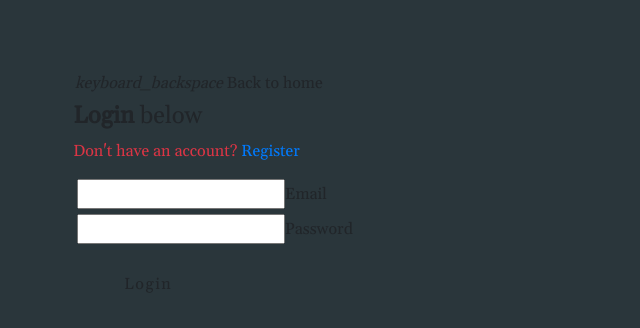
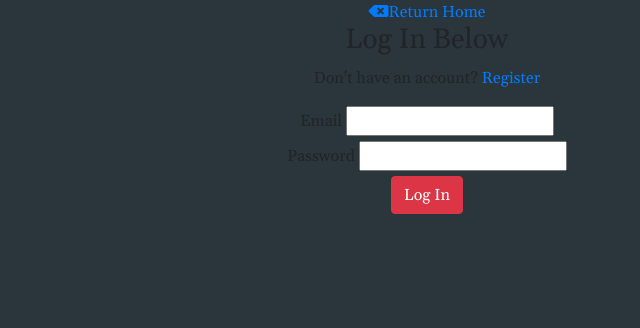
Before and after one commit to ksentak/omega-app, a React (Create React App) app in the folder client/: page /login in a window 1280 px wide. Shown: the top 328 px of the page, without its empty margins (213-853 px from the left). Built offline with nearby package versions, Linux system fonts and the light colour scheme.

Commit message:
Organized code in login.js to be more concise

```diff
--- a/client/src/components/auth/Login.js
+++ b/client/src/components/auth/Login.js
@@ -24,7 +24,8 @@ class Login extends Component {
 
 	componentWillReceiveProps(nextProps) {
 		if (nextProps.auth.isAuthenticated) {
-			this.props.history.push("/dashboard"); // push user to dashboard when they login
+			// Push user to dashboard when they login
+			this.props.history.push("/dashboard");
 		}
 		if (nextProps.errors) {
 			this.setState({
@@ -42,74 +43,63 @@ class Login extends Component {
 			email: this.state.email,
 			password: this.state.password
 		};
-		this.props.loginUser(userData); // since we handle the redirect within our component, we don't need to pass in this.props.history as a parameter
+		this.props.loginUser(userData);
 	};
 	render() {
 		const { errors } = this.state;
 		return (
 			<div className="container">
-				<div style={{ marginTop: "4rem" }} className="row">
-					<div className="col-sm-10 offset-2">
-						<Link to="/" className="btn">
-							<i className="material">keyboard_backspace</i> Back to
-							home
-            </Link>
-						<div className="col-sm-12" style={{ paddingLeft: "11.250px" }}>
-							<h4>
-								<b>Login</b> below
-              </h4>
-							<p className="text-danger">
-								Don't have an account? <Link to="/register">Register</Link>
-							</p>
-						</div>
+				<div className="row">
+					<div className="col-sm-10 offset-1 text-center returnHome">
+						<Link to="/"><i class="fas fa-backspace"></i>Return Home</Link>
+					</div>
+				</div>
+
+				<div className="row">
+					<div className="col-sm-10 offset-1 text-center registerText">
+						<h3>Log In Below</h3>
+						<p>Don't have an account? <Link to="/register">Register</Link></p>
+					</div>
+				</div>
+
+				<div className="row">
+					<div className="col-sm-10 offset-1 text-center">
 						<form noValidate onSubmit={this.onSubmit}>
-							<div className="input-field col-sm-12">
+							{/* Email */}
+							<div className="col-sm-8 offset-2">
+								<label htmlFor="email">Email</label>
+								<span className="text-danger">{errors.email} {errors.emailnotfound}</span>
 								<input
+									type="email"
 									onChange={this.onChange}
 									value={this.state.email}
 									error={errors.email}
 									id="email"
-									type="email"
-									className={classnames("", {
-										invalid: errors.email || errors.emailnotfound
-									})}
+									className={classnames("", { invalid: errors.email || errors.emailnotfound })}
 								/>
-								<label htmlFor="email">Email</label>
-								<span className="red-text">
-									{errors.email}
-									{errors.emailnotfound}
-								</span>
 							</div>
-							<div className="input-field col-sm-12">
+
+							{/* Password */}
+							<div className="col-sm-8 offset-2">
+								<label htmlFor="password">Password</label>
+								<span className="text-danger">{errors.password} {errors.passwordincorrect}</span>
 								<input
+									type="password"
 									onChange={this.onChange}
 									value={this.state.password}
 									error={errors.password}
 									id="password"
-									type="password"
 									className={classnames("", {
 										invalid: errors.password || errors.passwordincorrect
 									})}
 								/>
-								<label htmlFor="password">Password</label>
-								<span className="red-text">
-									{errors.password}
-									{errors.passwordincorrect}
-								</span>
 							</div>
-							<div className="col s12" style={{ paddingLeft: "11.250px" }}>
-								<button
-									style={{
-										width: "150px",
-										borderRadius: "3px",
-										letterSpacing: "1.5px",
-										marginTop: "1rem"
-									}}
-									type="submit"
-									className="btn btn-large"
-								>
-									Login
-                </button>
+
+							{/* Submit button */}
+							<div className="col-sm-8 offset-2">
+								<button className="btn btn-danger" type="submit">
+									Log In
+			 	  				</button>
 							</div>
 						</form>
 					</div>
@@ -130,7 +120,4 @@ const mapStateToProps = state => ({
 	errors: state.errors
 });
 
-export default connect(
-	mapStateToProps,
-	{ loginUser }
-)(Login);
+export default connect(mapStateToProps, { loginUser })(Login);
--- a/client/src/components/auth/Register.js
+++ b/client/src/components/auth/Register.js
@@ -149,4 +149,4 @@ const mapStateToProps = state => ({
 	errors: state.errors
 });
 
-export default connect(mapStateToProps, { registerUser })(withRouter(Register));
+export default connect(mapStateToProps, { registerUser }) (withRouter(Register));
```
